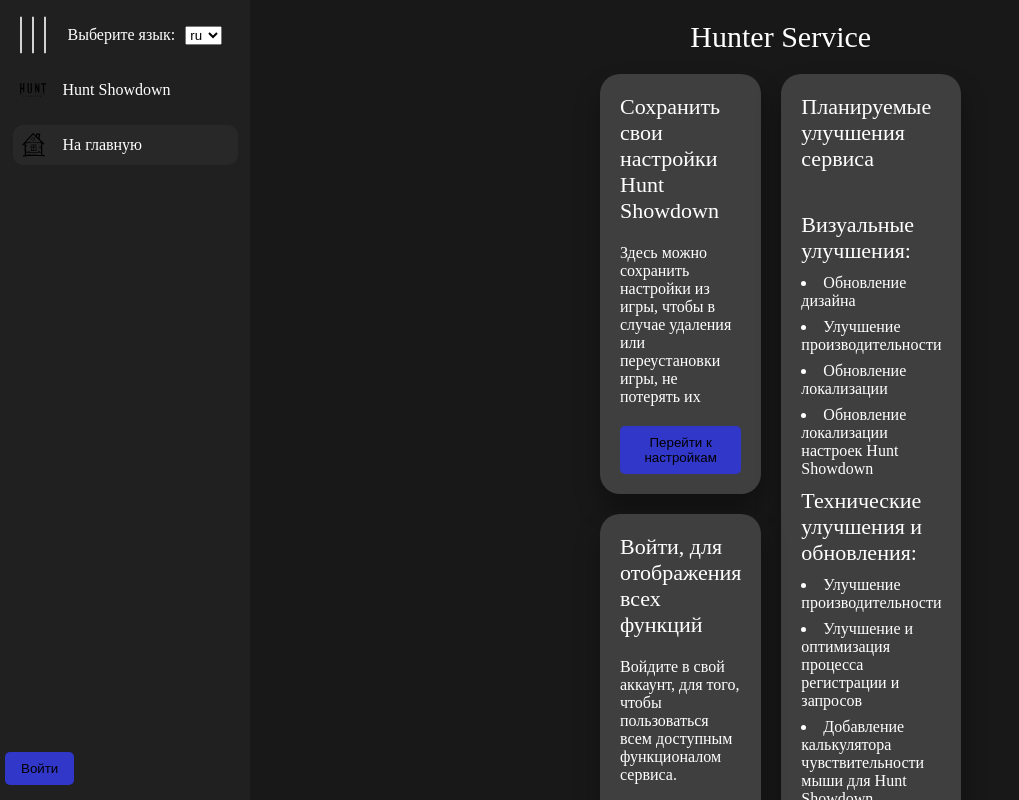
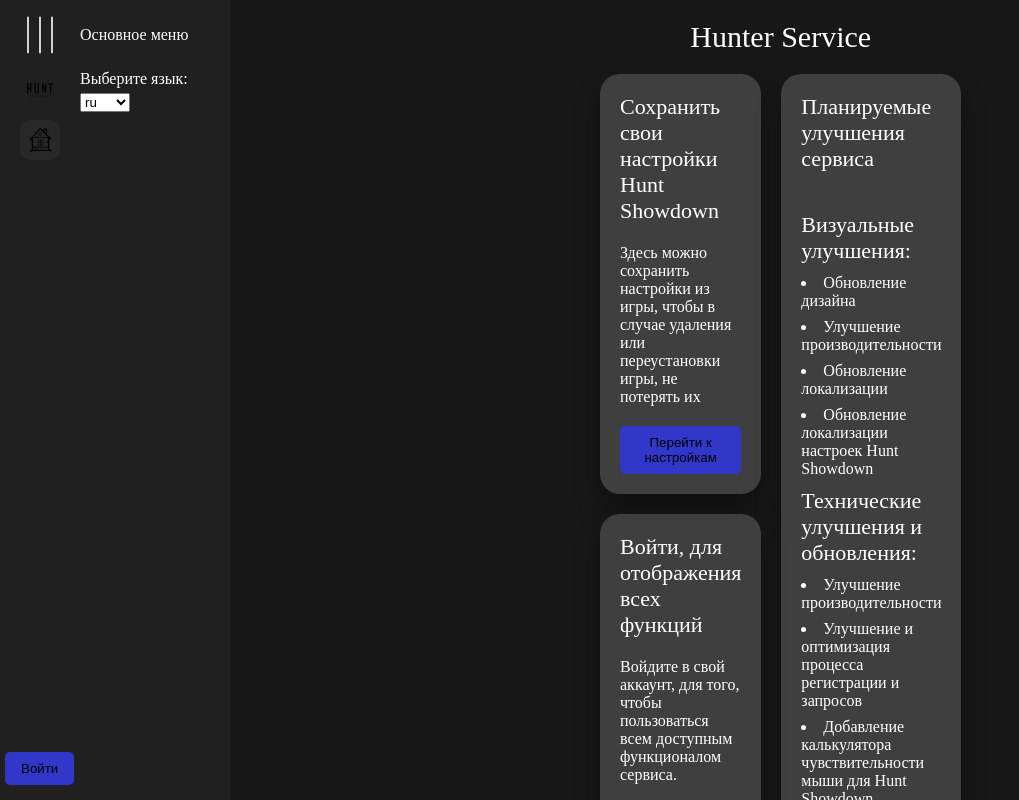
Before and after one commit to Lugzan151892/hunt-showdown, a Nuxt app: page / in a window 1280 px wide. Both pictures are taken after a click on the picture 40 px from the left and 35 px from the top of the page. Shown: the top 800 px of the page, without its empty margins (0-1019 px from the left). Built offline with nearby package versions, Linux system fonts and the light colour scheme.

Commit message:
menu-fix: fixed menu

```diff
--- a/components/HeaderComponent.vue
+++ b/components/HeaderComponent.vue
@@ -1,32 +1,52 @@
 <template>
-	<header class="header" :class="{ 'header-active': menu }">
-		<div class="header__top" :class="{ 'header__top-active': menu }">
+	<header class="header">
+		<div class="header__left">
 			<img
 				:src="menuIcon"
 				alt="menu"
-				class="header__top-icon"
-				:class="{ 'header__top-icon-active': menu }"
+				class="header__left-icon"
+				:class="{ 'header__left-icon-active': menu }"
 				@click="setMenu"
 			/>
-			<form v-if="menu" class="header__top-form">
-				<label for="locale-select">{{ $t('main.chooseLanguage') }}</label>
-				<select id="locale-select" v-model="$i18n.locale">
-					<option value="en">en</option>
-					<option value="ru">ru</option>
-				</select>
-			</form>
+			<div class="header__left__menu">
+				<div
+					v-for="item in items"
+					:key="`${item}-key`"
+					class="header__left__menu--item"
+					:class="{ 'header__left__menu--item-active': $route.name === item.route }"
+					@click="handleClickRoute(item.route)"
+				>
+					<img :src="item.img" :alt="item.img" class="header__left__menu--item-logo" />
 				</div>
-		<div class="header__menu" :class="{ 'header__menu-active': menu }">
-			<SideMenuComponent :items="items" :show-full-menu="menu" />
+				<div
+					class="header__left__menu--item"
+					:class="{ 'header__left__menu--item-active': $route.fullPath === '/' }"
+					@click="handleClickRoute('home')"
+				>
+					<img src="../assets/images/home.svg" alt="home" class="header__left__menu--item-logo" />
 				</div>
-		<div class="header__bottom">
-			<div v-if="user" class="header__bottom-user">
-				<p v-if="menu">{{ user.email }}</p>
+			</div>
+			<div class="header__left__bottom">
+				<div v-if="user" class="header__left__bottom-user">
+					<p>{{ user.username }}</p>
 					<UiCustomButton title="auth.logout" @click="mainStore.handleLogout()" />
 				</div>
 				<div v-else>
 					<UiCustomButton title="auth.loginTitle" @click="handleLogin" />
 				</div>
+			</div>
+		</div>
+		<div class="header__right" :class="{ 'header__right--active': menu }">
+			<div class="header__right-title">{{ $t('main.menuTitle') }}</div>
+			<form v-if="menu" class="header__right-form">
+				<div class="header__right-form__language">
+					<label for="locale-select">{{ $t('main.chooseLanguage') }}</label>
+					<select id="locale-select" v-model="$i18n.locale" class="header__right-form__language-select">
+						<option value="en">en</option>
+						<option value="ru">ru</option>
+					</select>
+				</div>
+			</form>
 		</div>
 	</header>
 </template>
@@ -52,26 +72,27 @@
 	const handleLogin = () => {
 		router.push({ name: 'login' });
 	};
+
+	const handleClickRoute = (routeName: string): void => {
+		router.push({ name: routeName });
+	};
 </script>
 <style lang="scss" scoped>
 	.header {
-		width: 80px;
+		max-width: 100%;
 		display: grid;
-		grid-template-rows: max-content 1fr;
 		height: 100vh;
 		position: fixed;
+		grid-template-columns: max-content max-content;
 		top: 0;
 		left: 0px;
 		padding-top: 15px;
 		background-color: var(--bg-header, #202020);
-		transition: all 0.5s ease-in-out;
-		&-active {
-			width: 250px;
-		}
-		&__top {
+		&__left {
+			width: 80px;
+			min-height: 100%;
 			display: grid;
-			grid-template-columns: max-content 1fr;
-			margin: 0 auto 15px;
+			grid-template-rows: max-content 1fr max-content;
 			&-icon {
 				display: grid;
 				margin: 0 auto;
@@ -84,35 +105,66 @@
 					transform: rotate(90deg);
 				}
 			}
-
-			&-form {
-				margin-left: 15px;
-				width: 100%;
-				display: grid;
-				grid-template-columns: max-content max-content;
-				align-content: center;
-				label {
-					margin-right: 10px;
-				}
-			}
+			&__menu {
+				margin: 0 auto;
+				width: 40px;
+				margin-top: 15px;
 				&-active {
 					width: 225px;
 				}
+				&--item {
+					border-radius: 10px;
+					cursor: pointer;
+					display: grid;
+					justify-items: center;
+					padding: 5px;
+					margin-bottom: 10px;
+					&-logo {
+						height: 30px;
+						width: 30px;
 					}
-		&__menu {
-			margin: 0 auto;
-			width: 40px;
 					&-active {
-				width: 225px;
+						background-color: var(--menu-icon-active);
+					}
+				}
+				&--item:last-child {
+					margin-bottom: 0;
 				}
 			}
 			&__bottom {
 				padding: 0 5px 15px;
+				align-self: flex-end;
 				&-user {
 					display: grid;
-				grid-template-columns: max-content max-content;
-				align-items: center;
-				justify-content: space-around;
+					grid-template-rows: max-content max-content;
+					justify-items: center;
+					row-gap: 15px;
+				}
+			}
+		}
+		&__right {
+			overflow: hidden;
+			width: 0px;
+			transition: width ease-in-out 0.5s;
+			display: grid;
+			grid-template-rows: 40px max-content;
+			row-gap: 15px;
+			&--active {
+				width: 150px;
+			}
+			&-title {
+				margin: auto 0;
+			}
+			&-form {
+				&__language {
+					display: grid;
+					grid-template-rows: min-content min-content;
+					row-gap: 5px;
+					height: 40px;
+					&-select {
+						max-width: 50px;
+					}
+				}
 			}
 		}
 	}
--- a/components/SideMenuComponent.vue
+++ /dev/null
@@ -1,68 +0,0 @@
-<template>
-	<div class="menu">
-		<div
-			v-for="item in items"
-			:key="`${item}-key`"
-			class="menu__item"
-			:class="{ 'menu__item-active': $route.name === item.route }"
-			@click="handleClickRoute(item.route)"
-		>
-			<img :src="item.img" :alt="item.img" class="menu__item-logo" />
-			<p v-if="showFullMenu" class="menu__item-name">{{ item.name }}</p>
-		</div>
-		<div class="menu__item" :class="{ 'menu__item-active': $route.fullPath === '/' }" @click="handleClickRoute('home')">
-			<img src="../assets/images/home.svg" alt="home" class="menu__item-logo" />
-			<p v-if="showFullMenu" class="menu__item-name">{{ $t('main.toMainPage') }}</p>
-		</div>
-	</div>
-</template>
-<script setup lang="ts">
-	defineProps({
-		items: {
-			type: Array<{ name: string; img: string; route: string }>,
-			required: true
-		},
-		showFullMenu: {
-			type: Boolean,
-			default: false
-		}
-	});
-
-	const router = useRouter();
-
-	const handleClickRoute = (routeName: string): void => {
-		router.push({ name: routeName });
-	};
-</script>
-<style lang="scss" scoped>
-	.menu {
-		display: grid;
-		width: 100%;
-		grid-template-columns: 1fr;
-		&__item {
-			display: grid;
-			padding: 5px;
-			cursor: pointer;
-			grid-template-columns: max-content max-content;
-			align-items: center;
-			border-radius: 10px;
-			margin-bottom: 15px;
-			&-logo {
-				height: 30px;
-				width: 30px;
-			}
-			&-name {
-				margin-left: 15px;
-			}
-			&-active {
-				background-color: var(--menu-icon-active);
-			}
-		}
-		&__item:last-child {
-			margin-bottom: 0;
-		}
-		&__item:hover {
-			background-color: var(--menu-icon-active);
-		}
-	}
-</style>
--- a/locales/en/main.json
+++ b/locales/en/main.json
@@ -7,6 +7,7 @@
 		"toMainPage": "Back to main page",
 		"accept": "Accept",
 		"save": "Save",
-		"mainTitle": "Hunter Service"
+		"mainTitle": "Hunter Service",
+		"menuTitle": "Main menu"
 	}
 }
--- a/locales/ru/main.json
+++ b/locales/ru/main.json
@@ -7,6 +7,7 @@
 		"toMainPage": "На главную",
 		"accept": "Принять",
 		"save": "Сохранить",
-		"mainTitle": "Hunter Service"
+		"mainTitle": "Hunter Service",
+		"menuTitle": "Основное меню"
 	}
 }
```
Lines whose indentation alone changed are shown as unchanged.
